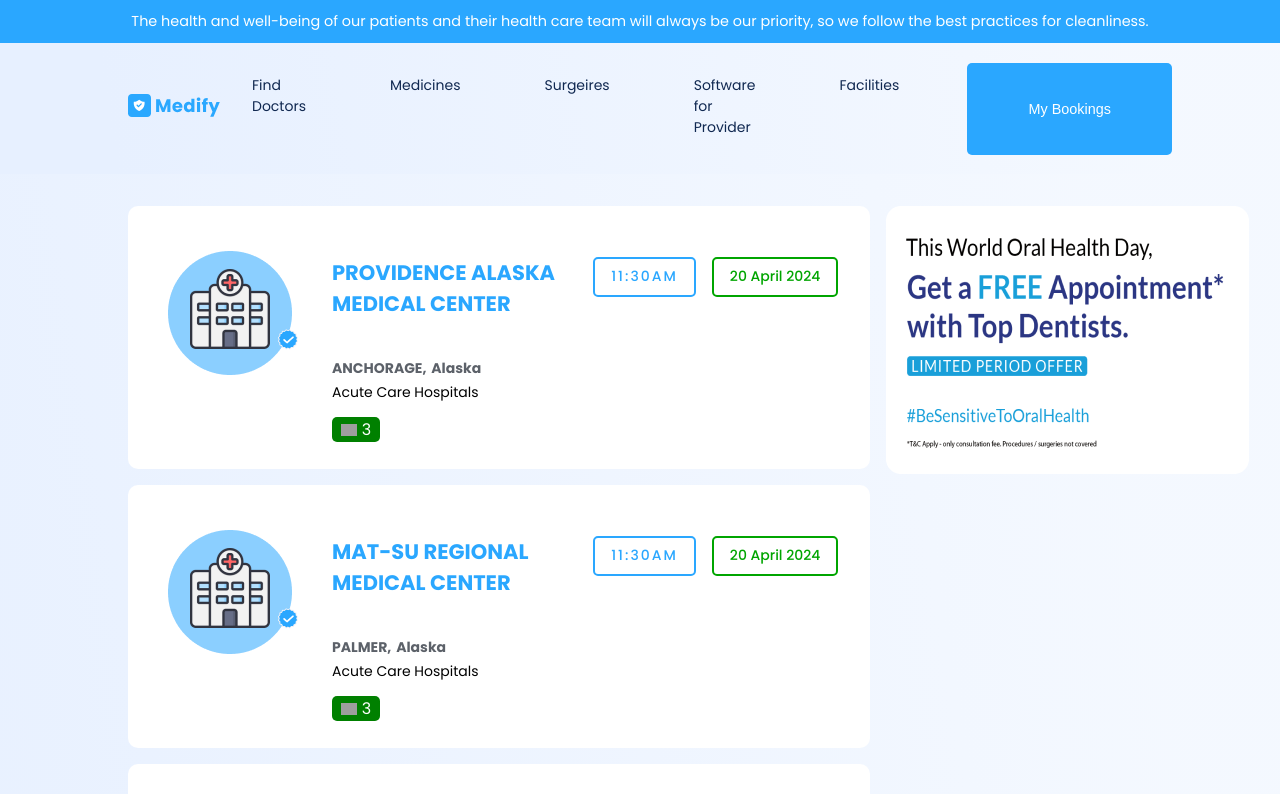
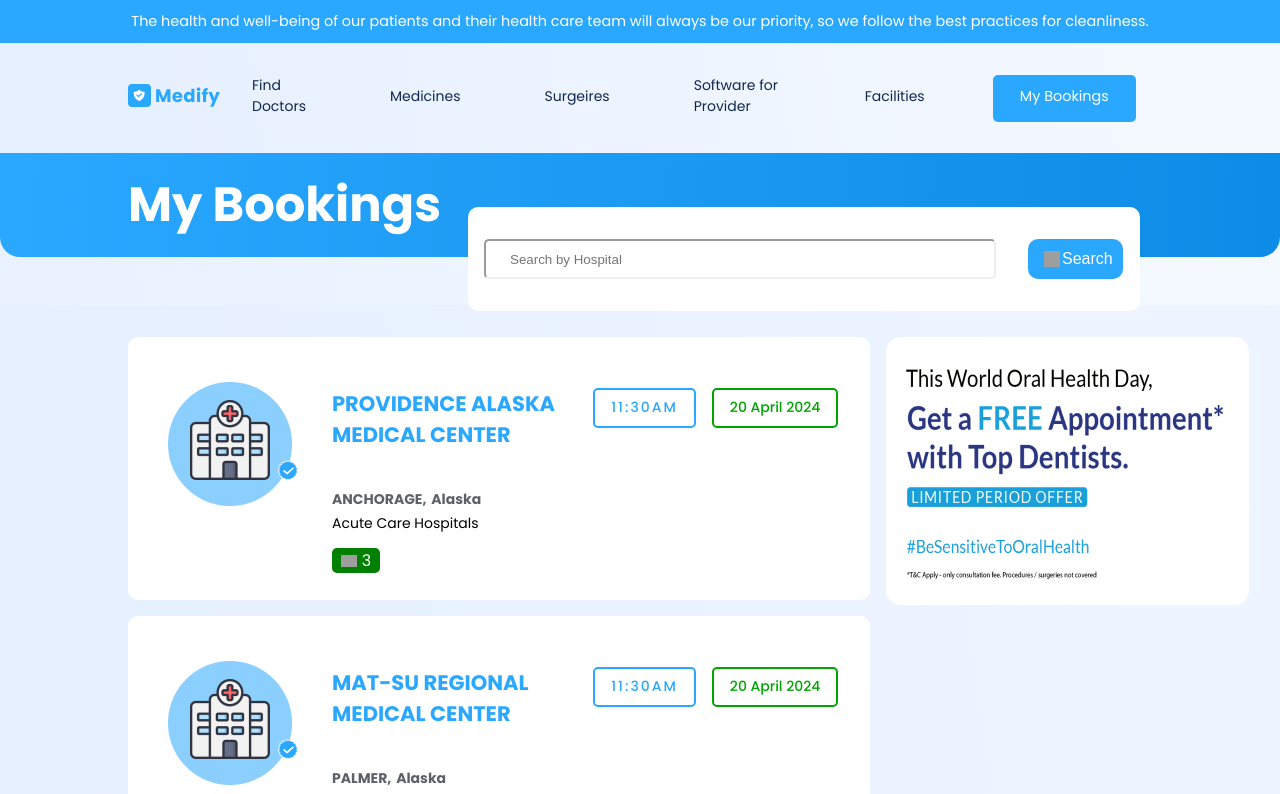
Before and after one commit to Pratik-Tulkane14/medify, a React (Vite) app: page /my-bookings in a window 1280 px wide. Shown: the top 794 px of the page. Built offline with nearby package versions, Linux system fonts and the light colour scheme; grey boxes are pictures that could not be loaded.

Commit message:
feature: booking page completed

```diff
--- a/src/App.tsx
+++ b/src/App.tsx
@@ -2,12 +2,11 @@
 import { RouterProvider, createBrowserRouter, Outlet } from "react-router";
 import Footer from "./components/Footer";
 import Navbar from "./components/Navbar";
-import Faq from "./components/Faq";
 import Hospitals from "./components/Hospitals";
 import Download from "./components/Download";
-import Router from "./router/router";
 import Mybookings from "./pages/Mybookings";
 import Notice from "./components/Notice";
+import Router from "./router/Router";
 
 const AppLayout: React.FC = () => {
   return (
@@ -17,7 +16,6 @@
       <main>
         <Outlet />
       </main>
-      <Faq />
       <Download />
       <Footer />
     </div>
--- /dev/null
+++ b/src/components/BookingSeach.tsx
@@ -0,0 +1,22 @@
+import { useState } from 'react'
+import IconButton from './IconButton';
+
+const BookingSeach = () => {
+    const [search, setSearch] = useState<string>('');
+    const handleClick = async (): Promise<void> => {
+        console.log("Click");
+    };
+    return (
+        <div className='booking-search-wrapper'>
+            <h3 className='booking-heading'>My Bookings</h3>
+            <div className="booking-wrapper">
+                <div className="booking-search-section">
+                    <input type="text" placeholder='Search by Hospital' value={search} onChange={(e) => setSearch(e.target.value)} />
+                    <IconButton handleClick={handleClick} />
+                </div>
+            </div>
+        </div>
+    )
+}
+
+export default BookingSeach
--- a/src/components/Hospitals.tsx
+++ b/src/components/Hospitals.tsx
@@ -7,18 +7,21 @@
 import greaterthan from "/greaterthan.svg";
 import Hospital from '../interfaces/Hospital';
 import { useLocation } from 'react-router';
+import Faq from './Faq';
 const Hospitals = () => {
     const location = useLocation();
     const data = location.state as { hospitalData: Hospital; };
-    console.log(data,"data");
+    console.log(data, "data");
 
     const [hospitalsList, setHospitalsList] = useState<Hospital[]>([]);
     useEffect(() => {
         if (data) {
-            setHospitalsList(data.hospitalData)
+            setHospitalsList(Array.isArray(data.hospitalData) ? data.hospitalData : [data.hospitalData]);
         }
-    }, [])
+    }, [data]);
+
     return (
+        <>
             <div className="hospitals-wrapper">
                 <div className="hospitals">
                     <div className="details-hospital">
@@ -166,6 +169,9 @@
 
                 </div>
             </div>
+            <Faq />
+        </>
+
     )
 }
 
--- a/src/components/Navbar.tsx
+++ b/src/components/Navbar.tsx
@@ -1,33 +1,7 @@
 import { Link, NavLink } from "react-router";
 import brandLogo from "/brandLogo.svg";
+import NavArray from "../constants/NavArray";
 const Navbar: React.FC = () => {
-    const navArray = [
-        {
-            id: 1,
-            name: 'Find Doctors',
-            link: '/find-doctors'
-        },
-        {
-            id: 2,
-            name: 'Medicines',
-            link: '/medicines'
-        },
-        {
-            id: 3,
-            name: 'Surgeires',
-            link: '/surgeires'
-        },
-        {
-            id: 4,
-            name: 'Software for Provider',
-            link: '/software-for-provider'
-        },
-        {
-            id: 5,
-            name: 'Facilities',
-            link: '/facilities'
-        },
-    ]
     return (
         <>
             <div className="navbar">
@@ -39,7 +13,7 @@
                 <div className="nav-right-section">
 
                     <nav className="nav-list">
-                        {navArray.map((item) => {
+                        {NavArray.map((item) => {
                             return (
                                 <NavLink
                                     key={item.id}
@@ -52,11 +26,11 @@
                                 </NavLink>
                             )
                         })}
-                        <button className="my-booking-btn">
-                            <NavLink to="/my-bookings" className={"my-bookings"}>
+                        <NavLink to="/my-bookings" className="my-booking-btn">
+                            <span className={"my-bookings"}>
                                 My Bookings
-                            </NavLink>
-                        </button>
+                            </span>
+                    </NavLink>
                     </nav>
                 </div>
             </div>
--- /dev/null
+++ b/src/constants/NavArray.tsx
@@ -0,0 +1,28 @@
+const NavArray = [
+    {
+        id: 1,
+        name: 'Find Doctors',
+        link: '/find-doctors'
+    },
+    {
+        id: 2,
+        name: 'Medicines',
+        link: '/medicines'
+    },
+    {
+        id: 3,
+        name: 'Surgeires',
+        link: '/surgeires'
+    },
+    {
+        id: 4,
+        name: 'Software for Provider',
+        link: '/software-for-provider'
+    },
+    {
+        id: 5,
+        name: 'Facilities',
+        link: '/facilities'
+    },
+]
+export default NavArray;
--- a/src/index.css
+++ b/src/index.css
@@ -58,6 +58,7 @@
 }
 .nav-list {
   display: flex;
+  align-items: center;
   gap: 20px;
 }
 .nav-item {
@@ -67,6 +68,37 @@
   box-sizing: border-box;
   border-bottom: 4px solid transparent;
   transition: color 0.3s ease-in, border-color 0.3s ease-in;
+}
+.booking-search-wrapper {
+  position: relative;
+  background: linear-gradient(91.75deg, #2aa7ff 1.4%, #0c8ce6 100.57%);
+  padding: 1rem 8rem;
+  border-bottom-right-radius: 20px;
+  border-bottom-left-radius: 20px;
+}
+.booking-heading {
+  color: #ffff;
+  font-size: 3rem;
+}
+.booking-search-section {
+  display: flex;
+  gap: 2rem;
+  background-color: #fff;
+  padding: 2rem 1rem;
+  border-radius: 10px;
+  width: 42rem;
+  > input {
+    width: 32rem;
+    border-radius: 5px;
+    outline: none;
+    padding-left: 1.5rem;
+    border-color:2px solid var(--primary-font-color);
+  }
+}
+.booking-wrapper {
+  position: absolute;
+  top: 54px;
+  right: 140px;
 }
 .active {
   text-decoration: none;
@@ -84,15 +116,16 @@
 .my-bookings {
   text-decoration: none;
   color: #ffff;
-  border-bottom: transparent;
+  border-bottom: none;
 }
 .my-booking-btn {
+  text-decoration: none;
   color: #ffff;
   background-color: var(--primary-bg-color);
   border-radius: 5px;
   text-wrap: nowrap;
   margin: 1.2rem 1rem;
-  padding: 0.3rem 1.7rem;
+  padding: 0.7rem 1.7rem;
   font-size: 0.9rem;
   border-color: transparent;
   cursor: pointer;
@@ -459,17 +492,17 @@
   letter-spacing: 2px;
   height: 2.5rem;
 }
-.slot-date{
- color: #00A500;
-  border: 2px solid #00A500;
+.slot-date {
+  color: #00a500;
+  border: 2px solid #00a500;
   padding: 0.4rem 1rem;
   border-radius: 5px;
   font-weight: 500;
   text-wrap: nowrap;
 }
-.booking-slot-date{
- color: #00A500;
-  border: 2px solid #00A500;
+.booking-slot-date {
+  color: #00a500;
+  border: 2px solid #00a500;
   padding: 0.4rem 1rem;
   border-radius: 5px;
   font-weight: 500;
@@ -738,6 +771,7 @@
   display: flex;
   flex-direction: column;
   padding: 0rem 1rem;
+  padding-bottom: 2rem;
   align-items: center;
   gap: 5rem;
 }
@@ -856,9 +890,13 @@
   margin-top: 3rem;
   color: #fff;
 }
-.my-bookings-wrapper{
+.bookings-section {
+  background: var(--primary-bg);
+}
+.my-bookings-wrapper {
   display: flex;
   gap: 1rem;
+  margin-top: 3rem;
   background: var(--primary-bg);
   padding: 2rem 8rem;
 }
@@ -904,8 +942,8 @@
 .left-section > img {
   width: 90vw;
 }
-.area-name{
-  margin-left:0.5rem ;
+.area-name {
+  margin-left: 0.5rem;
   text-transform: lowercase;
 }
 .faqs {
@@ -1045,8 +1083,8 @@
 @media only screen and (min-width: 992px) {
   .custom-swipper-wrapper {
     padding: 2rem 6.5rem;
-    margin-top: 8rem ;
-    margin-bottom: 3rem ;
+    margin-top: 8rem;
+    margin-bottom: 3rem;
   }
   .patient-caring {
     gap: 2rem;
--- a/src/pages/Mybookings.tsx
+++ b/src/pages/Mybookings.tsx
@@ -1,11 +1,12 @@
-import React from "react";
 import mybookings from "../constants/mybookings";
 import hospitalIcon from "/hospitalIcon.png";
-import check from "/checkwhite.png";
 import freeAppointment from "/freeAppointment.png";
 import like from "/like.svg";
+import BookingSeach from "../components/BookingSeach";
 const Mybookings = () => {
     return (
+        <div className="bookings-section">
+            <BookingSeach />
             <div className="my-bookings-wrapper">
                 <div className="hospitals-cards">
                     {mybookings?.map((item) => {
@@ -50,6 +51,8 @@
                     <img src={freeAppointment} alt="freeAppointment" />
                 </div>
             </div>
+        </div>
+
     );
 };
 
--- a/src/router/Router.tsx
+++ b/src/router/Router.tsx
@@ -1,4 +1,3 @@
-import React from "react";
 import Hero from "../components/Hero";
 import Offers from "../components/Offers";
 import Specialisation from "../components/Specialisation";
@@ -6,6 +5,7 @@
 import Families from "../components/Families";
 import MedicalSpecialist from "../components/MedicalSpecialist";
 import PatientCaring from "../components/PatientCaring";
+import Faq from "../components/Faq";
 
 const Router = () => {
     return (
@@ -17,6 +17,7 @@
             <Families />
             <MedicalSpecialist />
             <PatientCaring />
+            <Faq/>
         </div>
     );
 };
```
Also changed, not shown: src/components/Layout.tsx (+0 -11 lines). Lines whose indentation alone changed are shown as unchanged.
